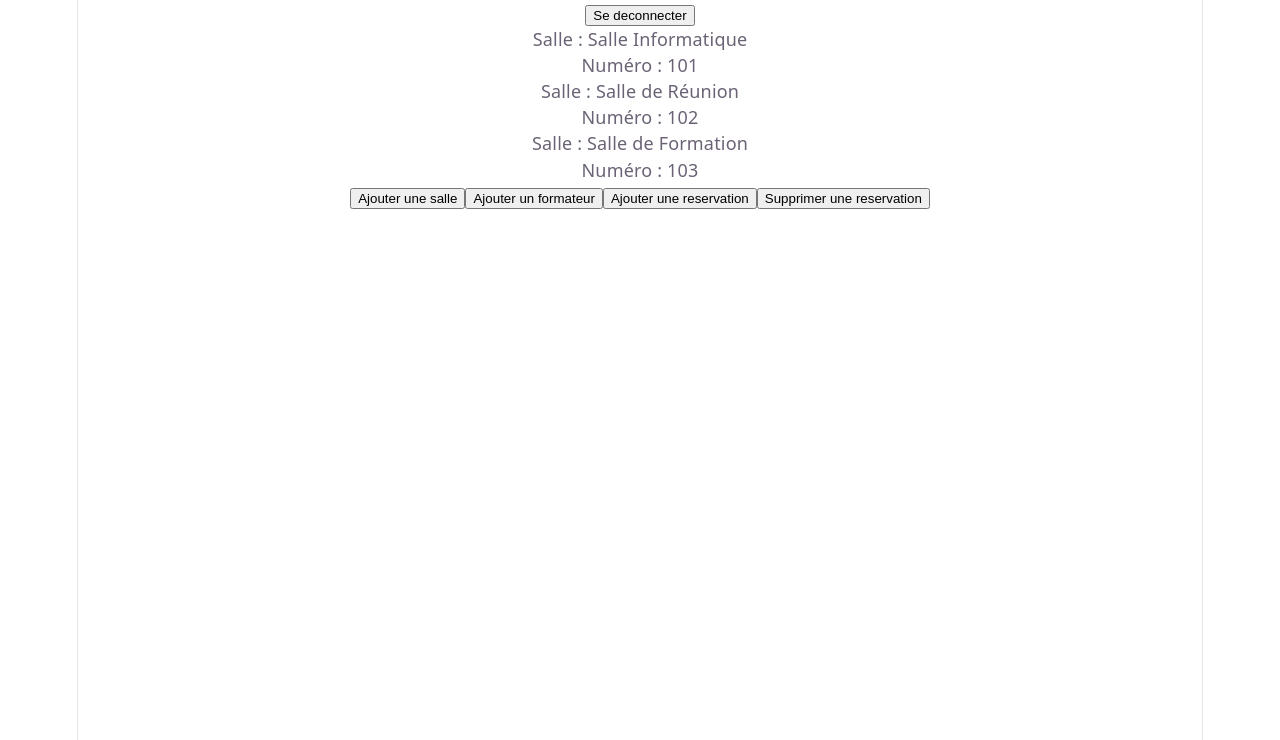
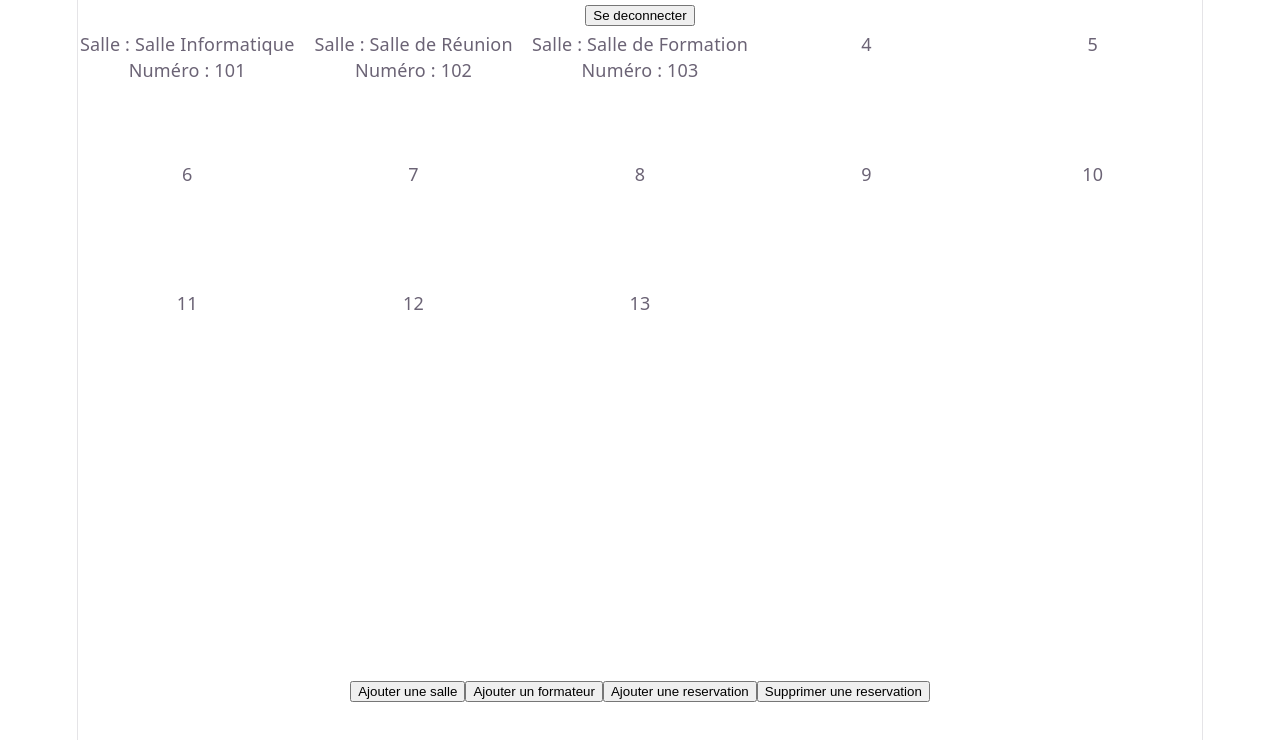
Before and after one commit to porte-christophe/la-bonne-salle-au-bon-moment, a React (Vite) app: page /dashboardAdmin in a window 1280 px wide. Shown: the top 740 px of the page. Built offline with nearby package versions, Linux system fonts and the light colour scheme.

Commit message:
add salle component into grid (dashboard admin)

```diff
--- a/src/components/button.css
+++ b/src/components/button.css
@@ -5,5 +5,5 @@ button{
     padding: 16px 8px;
     border: 1px solid #fffb7b;
     box-shadow: 0px 4px 4px 0px rgba(0, 0, 0, 0.25);
-
+    margin: 5px;
 }
--- a/src/pages/dashboard-admin.css
+++ b/src/pages/dashboard-admin.css
@@ -1,5 +1,8 @@
 .grid{
     display: grid;
-    grid-column: 5;
-    grid-row: 3;
+    grid-template-columns: repeat(5, 1fr);
+    grid-template-rows: repeat(5, 1fr);
+    gap: 8px;
+    min-height: 80vh;
+    padding: 5px 0;
 }
--- a/src/pages/dashboard-admin.tsx
+++ b/src/pages/dashboard-admin.tsx
@@ -13,11 +13,25 @@ function DashboardAdmin(){
       </header>
       <main>
         <div className='grid'>
-          <Salle nom="Salle Informatique" numero={101} />
-
-          <Salle nom="Salle de Réunion" numero={102} />
-
-          <Salle nom="Salle de Formation" numero={103} />
+			<div className="div1">
+				<Salle nom="Salle Informatique" numero={101}/>
+			</div>
+			<div className="div2">
+				<Salle nom="Salle de Réunion" numero={102} />
+			</div>
+			<div className="div3">
+				<Salle nom="Salle de Formation" numero={103} />
+			</div>
+			<div className="div4">4</div>
+			<div className="div5">5</div>
+			<div className="div6">6</div>
+			<div className="div7">7</div>
+			<div className="div8">8</div>
+			<div className="div9">9</div>
+			<div className="div10">10</div>
+			<div className="div11">11</div>
+			<div className="div12">12</div>
+			<div className="div13">13</div>
         </div>
       </main>
       <footer>
```
Also changed, not shown: src/pages/dashboardFormateur.tsx (+26 -2 lines).
